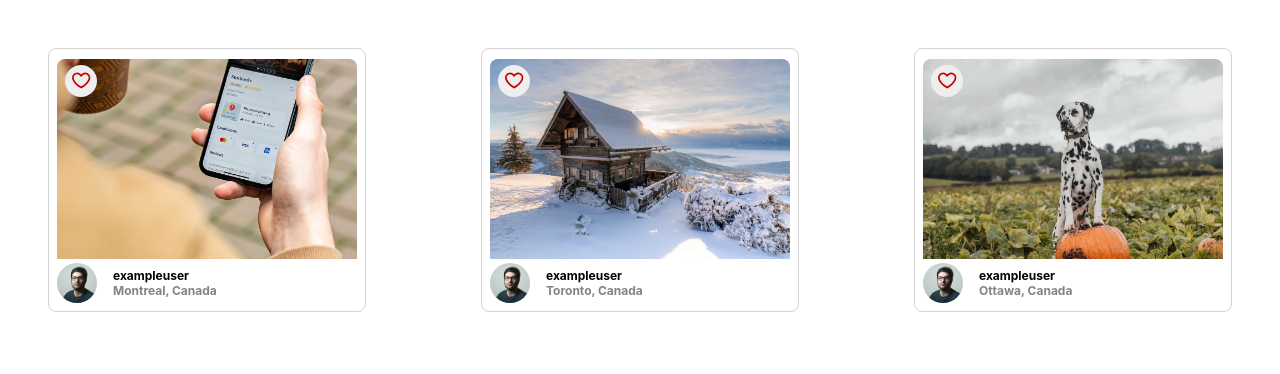
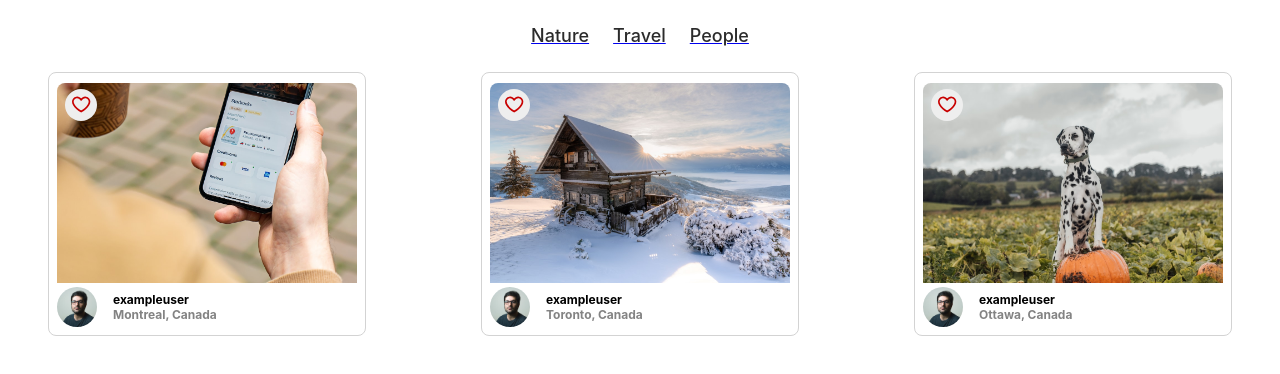
Before and after one commit to Jonas-Kunz/React_Photo_Labs, a React (Create React App) app in the folder frontend/: page / in a window 1280 px wide. Shown: the top 374 px of the page. Built offline with nearby package versions, Linux system fonts and the light colour scheme; the HTML template or start-up script is replaced by a standard one.

Commit message:
add topic list to top of page

```diff
--- a/frontend/src/App.jsx
+++ b/frontend/src/App.jsx
@@ -1,7 +1,7 @@
 import React from 'react';
 import './App.scss';
 import PhotoList from 'components/PhotoList';
-
+import TopicList from 'components/TopicList';
 
 // Note: Rendering a single component to build components in isolation
 const sampleDataForPhotoList = [
@@ -61,6 +61,7 @@
 const App = () => {
   return (
     <div className="App">
+      <TopicList/>
       <PhotoList sampleDataForPhotoList={sampleDataForPhotoList}/>
     </div>
   );
--- a/frontend/src/components/PhotoFavButton.jsx
+++ b/frontend/src/components/PhotoFavButton.jsx
@@ -6,7 +6,7 @@
 function PhotoFavButton() {
   const [liked, setLiked] = useState(false);
   const handleClick = () => {
-    liked ? setLiked(false) : setLiked(true);
+    setLiked(liked => !liked)
   };
 
   return (
--- a/frontend/src/components/PhotoListItem.jsx
+++ b/frontend/src/components/PhotoListItem.jsx
@@ -14,9 +14,9 @@
 // };
 
 const PhotoListItem = (props) => {
-  const { id, location, urls, user } = props
+  const { location, urls, user } = props
   return (
-    <article key={id} className="photo-list__item">
+    <article  className="photo-list__item">
       <PhotoFavButton/>
       <img src={urls.regular} className="photo-list__image"/>
       <footer className="photo-list__user-details">
--- a/frontend/src/components/TopicList.jsx
+++ b/frontend/src/components/TopicList.jsx
@@ -1,6 +1,7 @@
 import React from "react";
 
 import "../styles/TopicList.scss";
+import TopicListItem from "./TopicListItem";
 
 const sampleDataForTopicList = [
   {
@@ -21,9 +22,12 @@
 ];
 
 const TopicList = () => {
+
+  const topicItems = sampleDataForTopicList.map((topic) => <TopicListItem key={topic.id} slug={topic.slug} title={topic.title}/>)
+
   return (
     <div className="top-nav-bar__topic-list">
-      {/* Insert React */}
+      {topicItems}
     </div>
   );
 };
--- a/frontend/src/components/TopicListItem.jsx
+++ b/frontend/src/components/TopicListItem.jsx
@@ -2,16 +2,18 @@
 
 import "../styles/TopicListItem.scss";
 
-const sampleDataForTopicListItem = {
-  id: "1",
-  slug: "topic-1",
-  label: "Nature",
-};
+// const sampleDataForTopicListItem = {
+//   id: "1",
+//   slug: "topic-1",
+//   label: "Nature",
+// };
 
-const TopicListItem = () => {
+const TopicListItem = (props) => {
+  const { slug, title } = props
+
   return (
     <div className="topic-list__item">
-      {/* Insert React */}
+      <a href={slug}><span>{title}</span></a>
     </div>
   );
 };
```
